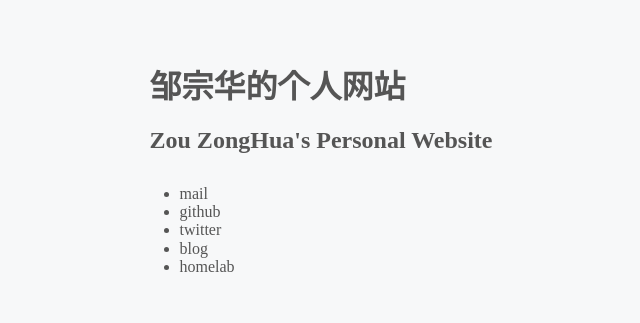
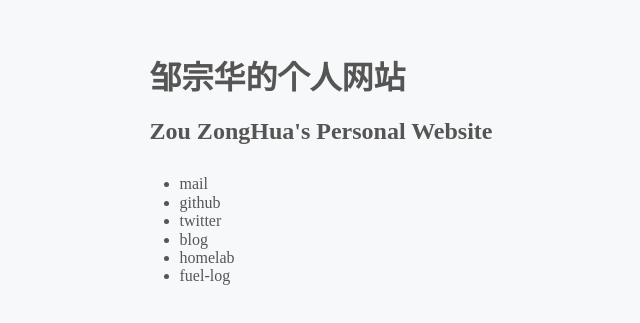
Before and after one commit to zouzonghua/zouzonghua.github.io, a plain HTML site: page index.html in a window 1280 px wide. Shown: the part 223-546 px from the top of the page, without its empty margins (319-959 px from the left). Drawn offline with nearby package versions, Linux system fonts and the light colour scheme.

Commit message:
Update index.html

```diff
--- a/index.html
+++ b/index.html
@@ -78,6 +78,7 @@
         <li><a href="https://twitter.com/zouzonghuacn">twitter</a></li>
         <li><a href="https://zouzonghua.cn/blog/">blog</a></li>
         <li><a href="https://zouzonghua.cn/homelab-dashboard/">homelab</a></li>
+        <li><a href="https://zouzonghua.cn/fuel-log-web/">fuel-log</a></li>
       </ul>
     </div>
   </body>
```
